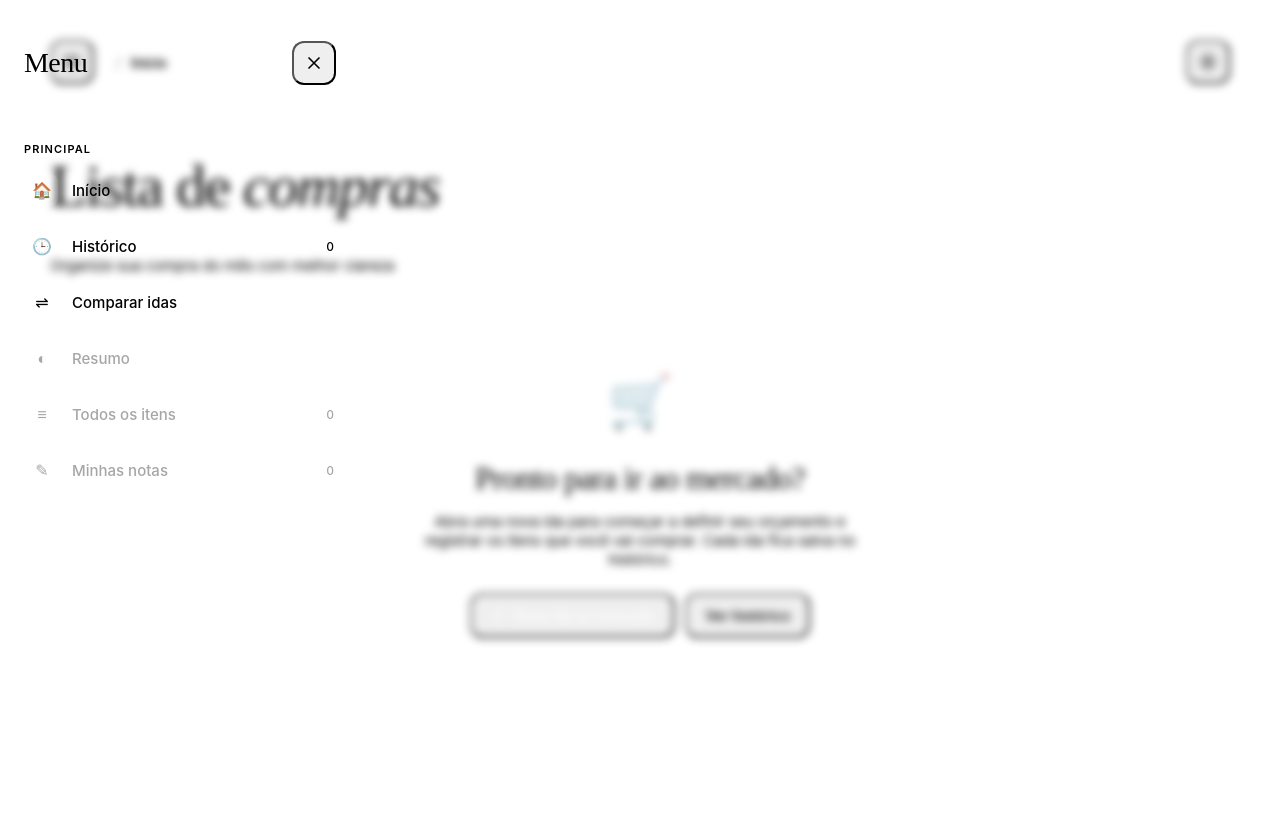
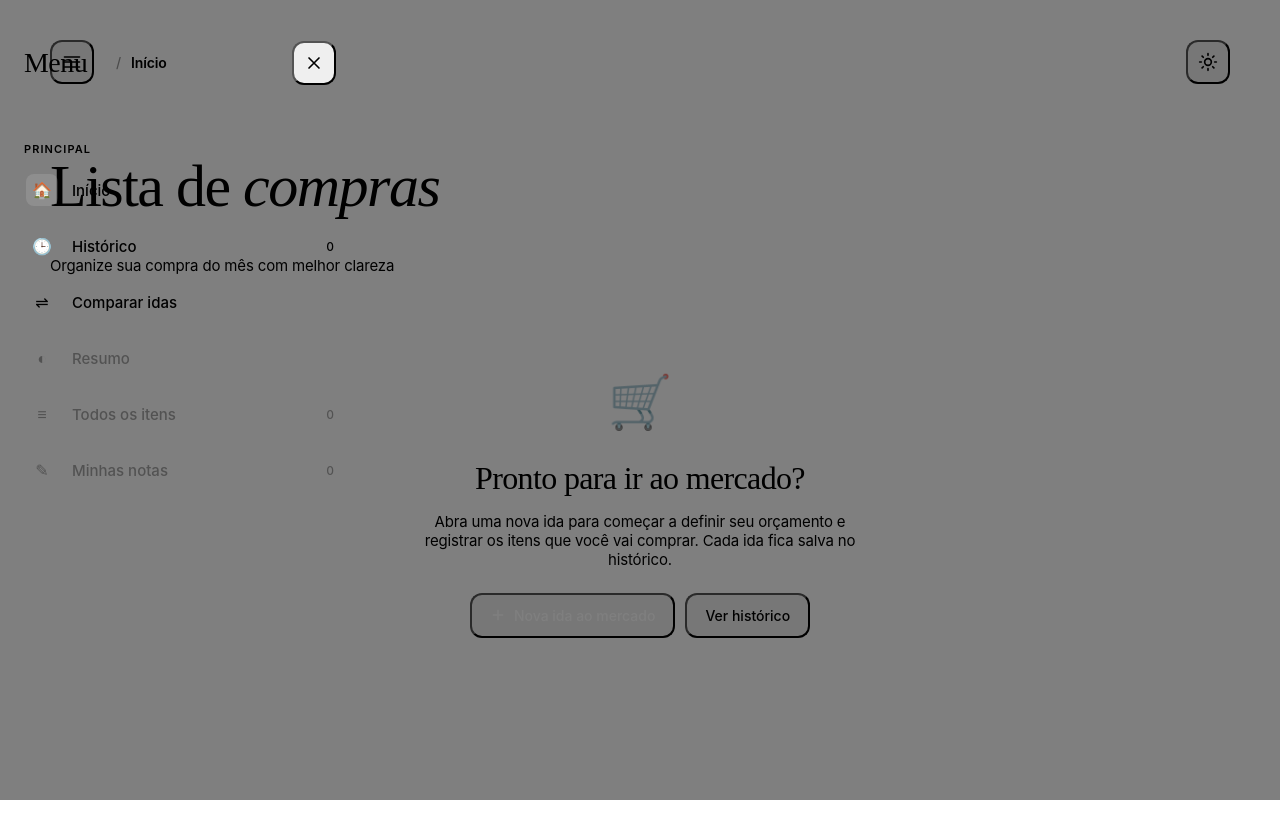
Before and after one commit to erwinklein94/Lista-de-compras---Mercado, a plain HTML site: page index.html in a window 1280 px wide. Both pictures are taken after a click on the button 72 px from the left and 62 px from the top of the page. Drawn offline with Linux system fonts and the light colour scheme.

Commit message:
Update index.html

```diff
--- a/index.html
+++ b/index.html
@@ -410,12 +410,21 @@ background: var(–surface);
 .menu-overlay {
 position: fixed;
 inset: 0;
-background: var(–overlay);
+top: 0;
+left: 0;
+right: 0;
+bottom: 0;
+width: 100%;
+height: 100%;
+background-color: rgba(0, 0, 0, 0.5);
 opacity: 0;
 pointer-events: none;
 transition: opacity 0.3s ease;
 z-index: 90;
-backdrop-filter: blur(4px);
+}
+
+[data-theme=“dark”] .menu-overlay {
+background-color: rgba(0, 0, 0, 0.7);
 }
 
 .menu-overlay.open {
```
